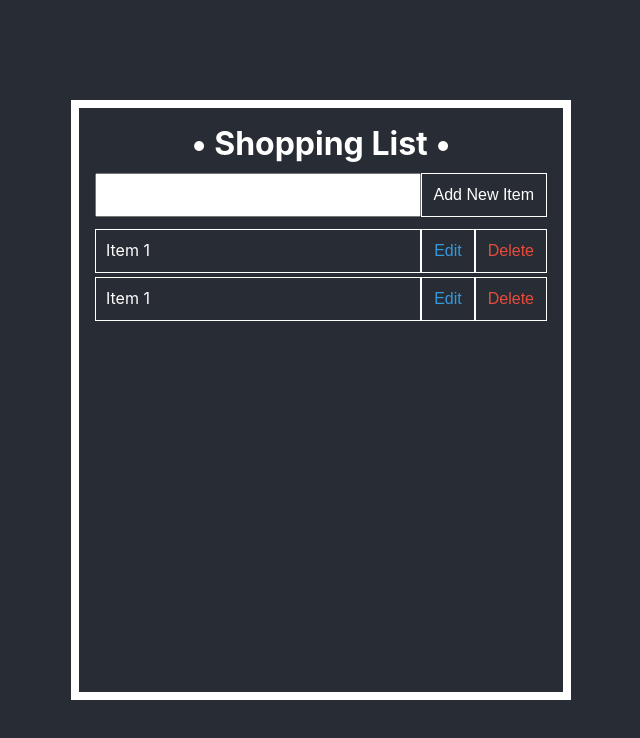
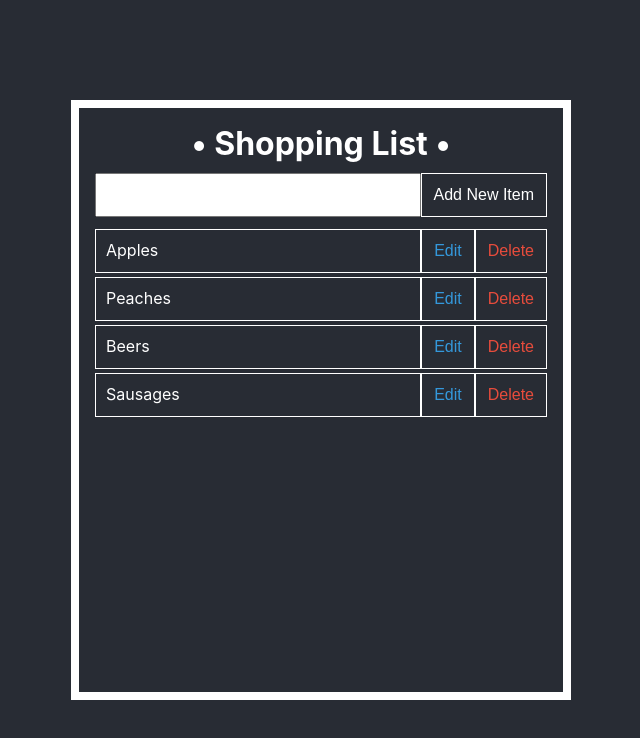
Before and after one commit to Katherineslove/react-intro, a React (Create React App) app: page / in a window 1280 px wide. Shown: the top 738 px of the page, without its empty margins (319-959 px from the left). Built offline with nearby package versions, Linux system fonts and the light colour scheme.

Commit message:
commented out the es5 way

```diff
--- a/src/Form/Form.js
+++ b/src/Form/Form.js
@@ -3,10 +3,30 @@ import './Form.css';
 import Button from '../Button/Button';
 
 class Form extends Component {
+
+    // constructor(props){
+    //     super(props);
+    //
+    //     this.changeInput = this.changeInput.bind(this);
+    // }
+    //
+    // changeInput(e){
+    //     console.log(e.target.value);
+    // }
+
+    changeInput = (e) => {
+        console.log(e.target.value);
+    }
+
+
+    submitForm = (e) => {
+        e.preventDefault();
+    }
+
     render(){
         return(
-            <form className="searchForm">
-                <input className="searchBar"/>
+            <form className="searchForm" onSubmit={this.submitForm}>
+                <input onChange={this.changeInput} value={this.props.item.value} className="searchBar"/>
                 <Button btnText="Add New Item"/>
             </form>
         )
--- a/src/Item/Item.js
+++ b/src/Item/Item.js
@@ -7,7 +7,7 @@ class Item extends Component {
         return(
             <div className="listItem">
                 <div className="itemText">
-                    Item 1
+                    {this.props.itemInfo.text}
                 </div>
                 <div className="itemButtons">
                     <Button btnText="Edit" btnType="blueBtn" />
--- a/src/List/List.js
+++ b/src/List/List.js
@@ -4,15 +4,53 @@ import Form from '../Form/Form';
 import Item from '../Item/Item';
 
 class List extends Component {
+
+    constructor(props){
+        super(props);
+        this.state = {
+            allItems : [
+                {
+                    id: 1,
+                    text: 'Apples'
+                },
+                {
+                    id: 2,
+                    text: 'Peaches'
+                },
+                {
+                    id: 3,
+                    text: 'Beers'
+                },
+                {
+                    id: 4,
+                    text: 'Sausages'
+                }
+            ],
+            currentItem: {
+                id: null,
+                value: ''
+            }
+        }
+    }
+
     render(){
+        console.log(this.state.allItems);
         return(
             <div className="listContainer">
-                <h1>• Shopping List •</h1>
-                <Form />
-                <div className="list">
-                    <Item />
-                    <Item />
-                </div>
+            <h1>• Shopping List •</h1>
+            <Form
+                item={this.state.currentItem}
+            />
+            <div className="list">
+            {
+                this.state.allItems.map(singleItem => {
+                    return <Item
+                    key = {singleItem.id}
+                    itemInfo= {singleItem}
+                    />
+                })
+            }
+            </div>
             </div>
         )
     }
```
